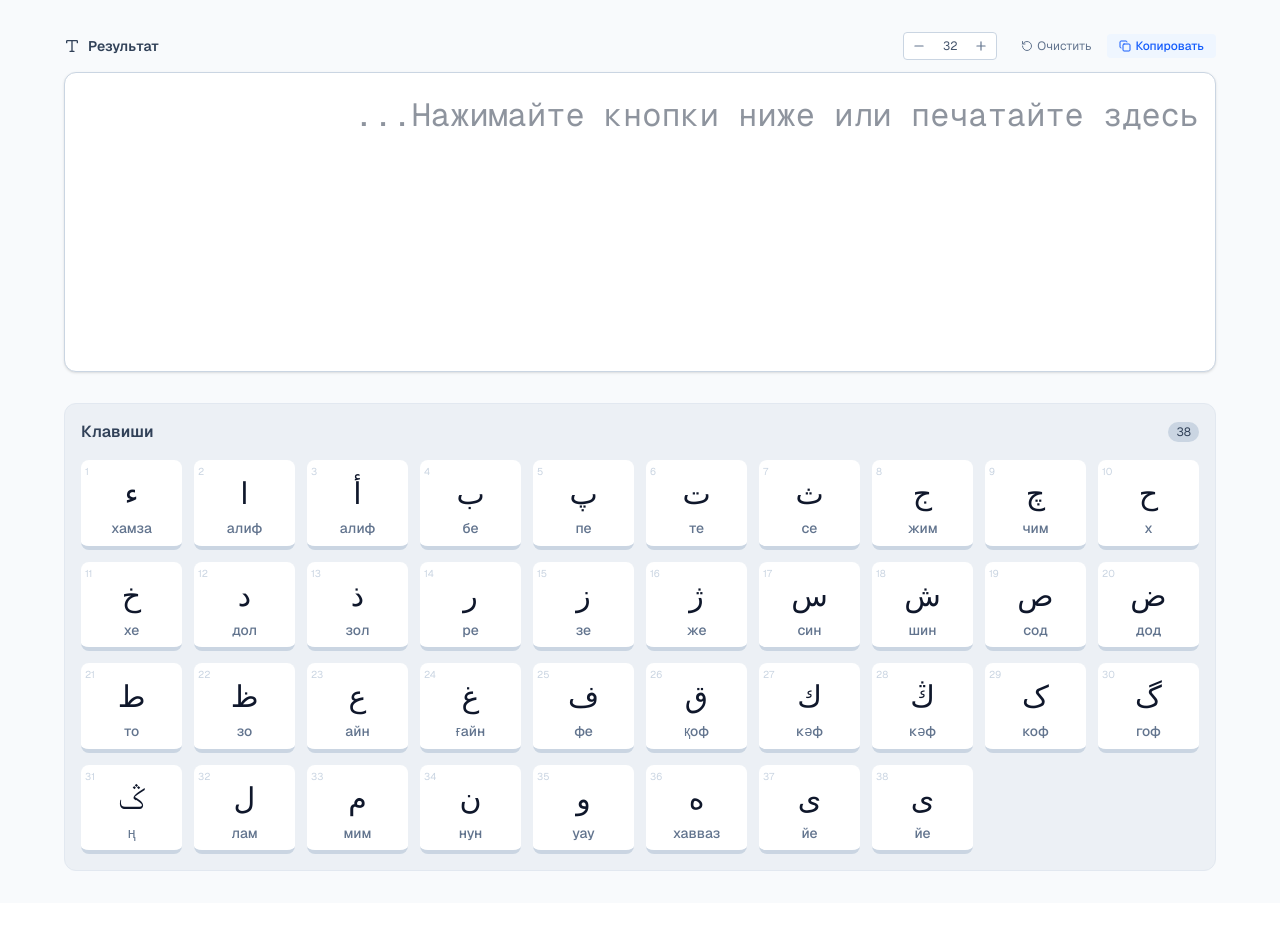
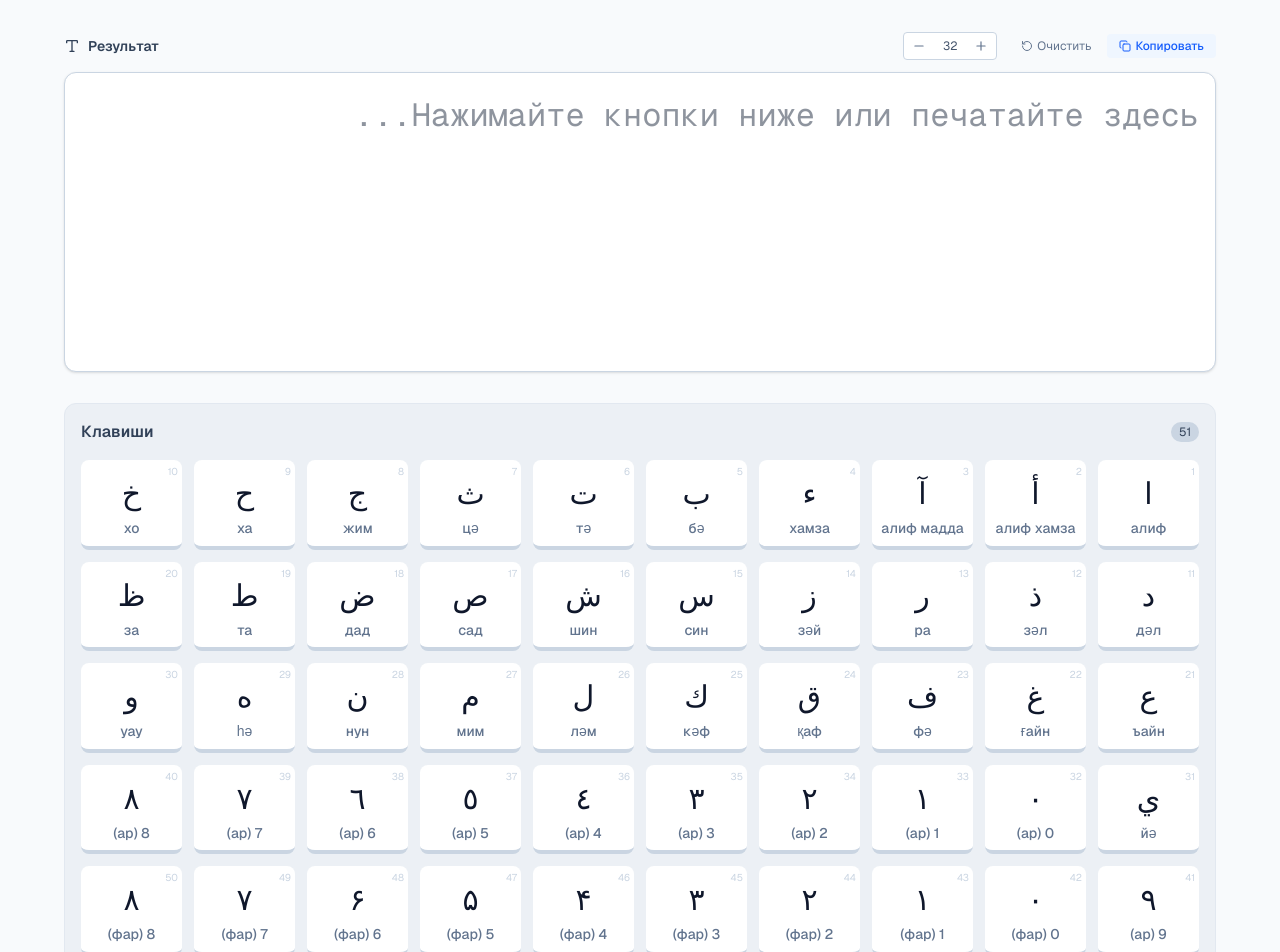
Before and after one commit to yeunikey/chagatay-keyboard-app, a Next.js app: page / in a window 1280 px wide. Shown: the top 952 px of the page. Before the commit the page ends 903 px from the top, so only its background shows below. Built offline with nearby package versions, Linux system fonts and the light colour scheme.

Commit message:
Add files via upload

```diff
--- a/src/app/layout.tsx
+++ b/src/app/layout.tsx
@@ -14,7 +14,8 @@ const geistMono = Geist_Mono({
 
 export const metadata: Metadata = {
   title: "Chagatay Keyboard App",
-  description: "A simple Chagatay keyboard application built with Next.js and React.",
+  description:
+    "A simple Chagatay keyboard application built with Next.js and React.",
 };
 
 export default function RootLayout({
--- a/src/app/page.tsx
+++ b/src/app/page.tsx
@@ -18,393 +18,68 @@ type TokenGroup =
   | { type: "keys"; content: KeyItem[] }
   | { type: "text"; content: string[] };
 
-const NON_FORWARD_CONNECTORS = new Set([1, 2, 11, 12, 13, 14, 15, 32]);
+const NON_FORWARD_CONNECTORS = new Set([
+  1, 2, 9, 10, 11, 12, 28, 30, 31, 32, 33, 34, 35,
+  100, 101, 102, 103, 104, 105, 106, 107, 108, 109,
+  110, 111, 112, 113, 114, 115, 116, 117, 118, 119
+]);
 
 export default function App() {
   const [inputText, setInputText] = useState("");
   const [fontSize, setFontSize] = useState(32);
 
   const [keys, setKeys] = useState<KeyItem[]>([
-    {
-      id: 1,
-      label: "хамза",
-      value: {
-        isolated: "ﺀ",
-        final: "—",
-        medial: "—",
-        initial: "—",
-      },
-    },
-    {
-      id: 2,
-      label: "алиф",
-      value: {
-        isolated: "ﺍ",
-        final: "ﺎ",
-        medial: "ﺎ",
-        initial: "ﺍ",
-      },
-    },
-    {
-      id: 111,
-      label: "алиф",
-      value: {
-        isolated: "أ",
-        final: "ﺎ",
-        medial: "ﺎ",
-        initial: "ﺍ",
-      },
-    },
-    {
-      id: 3,
-      label: "бе",
-      value: {
-        isolated: "ﺏ",
-        final: "ﺐ",
-        medial: "ﺒ",
-        initial: "ﺑ",
-      },
-    },
-    {
-      id: 4,
-      label: "пе",
-      value: {
-        isolated: "ﭖ",
-        final: "ﭗ",
-        medial: "ﭙ",
-        initial: "ﭘ",
-      },
-    },
-    {
-      id: 5,
-      label: "те",
-      value: {
-        isolated: "ﺕ",
-        final: "ﺖ",
-        medial: "ﺘ",
-        initial: "ﺗ",
-      },
-    },
-    {
-      id: 6,
-      label: "се",
-      value: {
-        isolated: "ﺙ",
-        final: "ﺚ",
-        medial: "ﺜ",
-        initial: "ﺛ",
-      },
-    },
-    {
-      id: 7,
-      label: "жим",
-      value: {
-        isolated: "ﺝ",
-        final: "ﺞ",
-        medial: "ﺠ",
-        initial: "ﺟ",
-      },
-    },
-    {
-      id: 8,
-      label: "чим",
-      value: {
-        isolated: "ﭺ",
-        final: "ﭻ",
-        medial: "ﭽ",
-        initial: "ﭼ",
-      },
-    },
-    {
-      id: 9,
-      label: "х",
-      value: {
-        isolated: "ﺡ",
-        final: "ﺢ",
-        initial: "ﺤ",
-        medial: "ﺣ",
-      },
-    },
-    {
-      id: 10,
-      label: "хе",
-      value: {
-        isolated: "ﺥ",
-        final: "ﺦ",
-        medial: "ﺨ",
-        initial: "ﺧ",
-      },
-    },
-    {
-      id: 11,
-      label: "дол",
-      value: {
-        isolated: "ﺩ",
-        final: "ﺪ",
-        medial: "ﺪ",
-        initial: "ﺩ",
-      },
-    },
-    {
-      id: 12,
-      label: "зол",
-      value: {
-        isolated: "ﺫ",
-        final: "ﺬ",
-        medial: "ﺬ",
-        initial: "ﺫ",
-      },
-    },
-    {
-      id: 13,
-      label: "ре",
-      value: {
-        isolated: "ﺭ",
-        final: "ﺮ",
-        medial: "ﺮ",
-        initial: "ﺭ",
-      },
-    },
-    {
-      id: 14,
-      label: "зе",
-      value: {
-        isolated: "ﺯ",
-        final: "ﺰ",
-        medial: "ﺰ",
-        initial: "ﺯ",
-      },
-    },
-    {
-      id: 15,
-      label: "же",
-      value: {
-        isolated: "ﮊ",
-        final: "ﮋ",
-        medial: "ﮋ",
-        initial: "ﮊ",
-      },
-    },
-    {
-      id: 16,
-      label: "син",
-      value: {
-        isolated: "ﺱ",
-        final: "ﺲ",
-        medial: "ﺴ",
-        initial: "ﺳ",
-      },
-    },
-    {
-      id: 17,
-      label: "шин",
-      value: {
-        isolated: "ﺵ",
-        final: "ﺶ",
-        medial: "ﺸ",
-        initial: "ﺷ",
-      },
-    },
-    {
-      id: 18,
-      label: "сод",
-      value: {
-        isolated: "ﺹ",
-        final: "ﺺ",
-        medial: "ﺼ",
-        initial: "ﺻ",
-      },
-    },
-    {
-      id: 19,
-      label: "дод",
-      value: {
-        isolated: "ﺽ",
-        final: "ﺾ",
-        medial: "ﻀ",
-        initial: "ﺿ",
-      },
-    },
-    {
-      id: 20,
-      label: "то",
-      value: {
-        isolated: "ﻁ",
-        final: "ﻂ",
-        medial: "ﻃ",
-        initial: "ﻃ",
-      },
-    },
-    {
-      id: 21,
-      label: "зо",
-      value: {
-        isolated: "ﻅ",
-        final: "ﻅ",
-        medial: "ﻅ",
-        initial: "ﻅ",
-      },
-    },
-    {
-      id: 22,
-      label: "айн",
-      value: {
-        isolated: "ﻉ",
-        final: "ﻊ",
-        medial: "ﻌ",
-        initial: "ﻋ",
-      },
-    },
-    {
-      id: 23,
-      label: "ғайн",
-      value: {
-        isolated: "ﻍ",
-        final: "ﻎ",
-        medial: "ﻐ",
-        initial: "ﻏ",
-      },
-    },
-    {
-      id: 24,
-      label: "фе",
-      value: {
-        isolated: "ﻑ",
-        final: "ﻒ",
-        medial: "ﻔ",
-        initial: "ﻓ",
-      },
-    },
-    {
-      id: 25,
-      label: "қоф",
-      value: {
-        isolated: "ﻕ",
-        final: "ﻖ",
-        medial: "ﻘ",
-        initial: "ﻗ",
-      },
-    },
-    {
-      id: 37,
-      label: "кәф",
-      value: {
-        isolated: "ك",
-        final: "ـك",
-        medial: "ك",
-        initial: "ﻛ",
-      },
-    },
-    {
-      id: 38,
-      label: "кәф",
-      value: {
-        isolated: "ڭ",
-        final: "ـڭ",
-        medial: "ـڭـ",
-        initial: "ڭـ",
-      },
-    },
-    {
-      id: 26,
-      label: "коф",
-      value: {
-        isolated: "ک",
-        final: "ک",
-        medial: "ﻜ",
-        initial: "ﻛ",
-      },
-    },
-    {
-      id: 27,
-      label: "гоф",
-      value: {
-        isolated: "ﮒ",
-        final: "ﮓ",
-        medial: "ﮕ",
-        initial: "ﮔ",
-      },
-    },
-    {
-      id: 28,
-      label: "ң",
-      value: {
-        isolated: "ݣ",
-        final: "ـݣ",
-        medial: "ـݣـ",
-        initial: "ݣـ",
-      },
-    },
-    {
-      id: 29,
-      label: "лам",
-      value: {
-        isolated: "ﻝ",
-        final: "ﻝ",
-        medial: "ﻠ",
-        initial: "ﻟ",
-      },
-    },
-    {
-      id: 30,
-      label: "мим",
-      value: {
-        isolated: "ﻡ",
-        final: "ﻢ",
-        medial: "ﻤ",
-        initial: "ﻣ",
-      },
-    },
-    {
-      id: 31,
-      label: "нун",
-      value: {
-        isolated: "ﻥ",
-        final: "ﻥ",
-        medial: "ﻨ",
-        initial: "ﻧ",
-      },
-    },
-    {
-      id: 32,
-      label: "уау",
-      value: {
-        isolated: "ﻭ",
-        final: "ﻮ",
-        medial: "ﻮ",
-        initial: "ﻭ",
-      },
-    },
-    {
-      id: 33,
-      label: "хавваз",
-      value: {
-        isolated: "ﻩ",
-        final: "ﻪ",
-        medial: "ﻬ",
-        initial: "ﻫ",
-      },
-    },
-    {
-      id: 34,
-      label: "йе",
-      value: {
-        isolated: "ﻯ",
-        final: "ﻰ",
-        medial: "ﻴ",
-        initial: "ﻳ",
-      },
-    },
-    {
-      id: 35,
-      label: "йе",
-      value: {
-        isolated: "ﻯ",
-        final: "ﻰ",
-        medial: "ﻴ",
-        initial: "ﻳ",
-      },
-    },
+    { id: 2, label: "алиф", value: { isolated: "ا", final: "ﺎ", medial: "—", initial: "—" } },
+    { id: 32, label: "алиф хамза", value: { isolated: "أ", final: "ﺄ", medial: "—", initial: "—" } },
+    { id: 34, label: "алиф мадда", value: { isolated: "آ", final: "ﺂ", medial: "—", initial: "—" } },
+    { id: 1, label: "хамза", value: { isolated: "ء", final: "—", medial: "—", initial: "—" } },
+    { id: 3, label: "бә", value: { isolated: "ب", final: "ﺐ", medial: "ﺒ", initial: "ﺑ" } },
+    { id: 4, label: "тә", value: { isolated: "ت", final: "ﺖ", medial: "ﺘ", initial: "ﺗ" } },
+    { id: 5, label: "цә", value: { isolated: "ث", final: "ﺚ", medial: "ﺜ", initial: "ﺛ" } },
+    { id: 6, label: "жим", value: { isolated: "ج", final: "ﺞ", medial: "ﺠ", initial: "ﺟ" } },
+    { id: 7, label: "ха", value: { isolated: "ح", final: "ﺢ", medial: "ﺤ", initial: "ﺣ" } },
+    { id: 8, label: "хо", value: { isolated: "خ", final: "ﺦ", medial: "ﺨ", initial: "ﺧ" } },
+    { id: 9, label: "дәл", value: { isolated: "د", final: "ﺪ", medial: "—", initial: "—" } },
+    { id: 10, label: "зәл", value: { isolated: "ذ", final: "ﺬ", medial: "—", initial: "—" } },
+    { id: 11, label: "ра", value: { isolated: "ر", final: "ﺮ", medial: "—", initial: "—" } },
+    { id: 12, label: "зәй", value: { isolated: "ز", final: "ﺰ", medial: "—", initial: "—" } },
+    { id: 13, label: "син", value: { isolated: "س", final: "ﺲ", medial: "ﺴ", initial: "ﺳ" } },
+    { id: 14, label: "шин", value: { isolated: "ش", final: "ﺶ", medial: "ﺸ", initial: "ﺷ" } },
+    { id: 15, label: "сад", value: { isolated: "ص", final: "ﺺ", medial: "ﺼ", initial: "ﺻ" } },
+    { id: 16, label: "дад", value: { isolated: "ض", final: "ﺾ", medial: "ﻀ", initial: "ﺿ" } },
+    { id: 17, label: "та", value: { isolated: "ط", final: "ﻂ", medial: "ﻄ", initial: "ﻃ" } },
+    { id: 18, label: "за", value: { isolated: "ظ", final: "ﻆ", medial: "ﻈ", initial: "ﻇ" } },
+    { id: 19, label: "ъайн", value: { isolated: "ع", final: "ﻊ", medial: "ﻌ", initial: "ﻋ" } },
+    { id: 20, label: "ғайн", value: { isolated: "غ", final: "ﻎ", medial: "ﻐ", initial: "ﻏ" } },
+    { id: 21, label: "фә", value: { isolated: "ف", final: "ﻒ", medial: "ﻔ", initial: "ﻓ" } },
+    { id: 22, label: "қаф", value: { isolated: "ق", final: "ﻖ", medial: "ﻘ", initial: "ﻗ" } },
+    { id: 23, label: "кәф", value: { isolated: "ك", final: "ﻚ", medial: "ﻜ", initial: "ﻛ" } },
+    { id: 24, label: "ләм", value: { isolated: "ل", final: "ﻞ", medial: "ﻠ", initial: "ﻟ" } },
+    { id: 25, label: "мим", value: { isolated: "م", final: "ﻢ", medial: "ﻤ", initial: "ﻣ" } },
+    { id: 26, label: "нун", value: { isolated: "ن", final: "ﻦ", medial: "ﻨ", initial: "ﻧ" } },
+    { id: 27, label: "һә", value: { isolated: "ه", final: "ﻪ", medial: "ﻬ", initial: "ﻫ" } },
+    { id: 28, label: "уау", value: { isolated: "و", final: "ﻮ", medial: "—", initial: "—" } },
+    { id: 29, label: "йә", value: { isolated: "ي", final: "ﻲ", medial: "ﻴ", initial: "ﻳ" } },
+    { id: 100, label: "0 (ар)", value: { isolated: "٠", final: "—", medial: "—", initial: "—" } },
+    { id: 101, label: "1 (ар)", value: { isolated: "١", final: "—", medial: "—", initial: "—" } },
+    { id: 102, label: "2 (ар)", value: { isolated: "٢", final: "—", medial: "—", initial: "—" } },
+    { id: 103, label: "3 (ар)", value: { isolated: "٣", final: "—", medial: "—", initial: "—" } },
+    { id: 104, label: "4 (ар)", value: { isolated: "٤", final: "—", medial: "—", initial: "—" } },
+    { id: 105, label: "5 (ар)", value: { isolated: "٥", final: "—", medial: "—", initial: "—" } },
+    { id: 106, label: "6 (ар)", value: { isolated: "٦", final: "—", medial: "—", initial: "—" } },
+    { id: 107, label: "7 (ар)", value: { isolated: "٧", final: "—", medial: "—", initial: "—" } },
+    { id: 108, label: "8 (ар)", value: { isolated: "٨", final: "—", medial: "—", initial: "—" } },
+    { id: 109, label: "9 (ар)", value: { isolated: "٩", final: "—", medial: "—", initial: "—" } },
+    { id: 110, label: "0 (фар)", value: { isolated: "۰", final: "—", medial: "—", initial: "—" } },
+    { id: 111, label: "1 (фар)", value: { isolated: "۱", final: "—", medial: "—", initial: "—" } },
+    { id: 112, label: "2 (фар)", value: { isolated: "۲", final: "—", medial: "—", initial: "—" } },
+    { id: 113, label: "3 (фар)", value: { isolated: "۳", final: "—", medial: "—", initial: "—" } },
+    { id: 114, label: "4 (фар)", value: { isolated: "۴", final: "—", medial: "—", initial: "—" } },
+    { id: 115, label: "5 (фар)", value: { isolated: "۵", final: "—", medial: "—", initial: "—" } },
+    { id: 116, label: "6 (фар)", value: { isolated: "۶", final: "—", medial: "—", initial: "—" } },
+    { id: 117, label: "7 (фар)", value: { isolated: "۷", final: "—", medial: "—", initial: "—" } },
+    { id: 118, label: "8 (фар)", value: { isolated: "۸", final: "—", medial: "—", initial: "—" } },
+    { id: 119, label: "9 (фар)", value: { isolated: "۹", final: "—", medial: "—", initial: "—" } },
   ]);
 
   const textareaRef = useRef<HTMLTextAreaElement | null>(null);
@@ -549,7 +224,6 @@ export default function App() {
 
       return { text: resultString, cursor: shapedLengthBeforeCursor };
     } catch (err) {
-      console.error("Text processing error:", err);
       return { text: newRawText, cursor: cursorIndexInRaw };
     }
   };
@@ -662,7 +336,7 @@ export default function App() {
                 </span>
               </div>
 
-              <div className="flex-1 grid gap-3 grid-cols-5 sm:grid-cols-6 md:grid-cols-7 lg:grid-cols-8 xl:grid-cols-10">
+              <div className="flex-1 grid gap-3 grid-cols-5 sm:grid-cols-6 md:grid-cols-7 lg:grid-cols-8 xl:grid-cols-10" dir="rtl">
                 {keys.map((key, i) => {
                   return (
                     <button
@@ -671,7 +345,7 @@ export default function App() {
                       title={`Вставит: ${key.value.isolated}`}
                       className="flex-1 group relative flex flex-col items-center justify-center p-1 md:p-2 bg-white hover:bg-blue-50 active:bg-blue-100 border-b-2 md:border-b-4 border-slate-300 active:border-b-0 active:translate-y-0.5 md:active:translate-y-1 rounded md:rounded-lg transition-all duration-100 text-center min-w-[36px] md:min-w-0"
                     >
-                      <span className="absolute top-0.5 left-0.5 md:top-1 md:left-1 text-[8px] md:text-[10px] text-slate-300">
+                      <span className="absolute top-0.5 right-0.5 md:top-1 md:right-1 text-[8px] md:text-[10px] text-slate-300">
                         {i + 1}
                       </span>
                       <span className="font-normal text-2xl md:text-3xl my-1 md:my-2">
```
